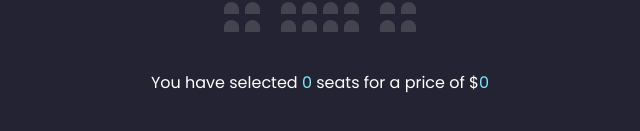
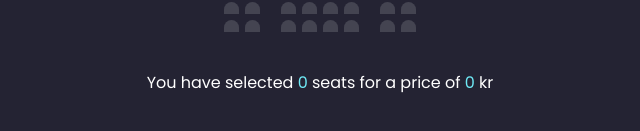
Before and after one commit to jesscampb/MovieSeatBooker, a React (Vite) app: page / in a window 1280 px wide. Shown: the part 501-632 px from the top of the page, without its empty margins (320-960 px from the left). Built offline with nearby package versions, Linux system fonts and the light colour scheme; data requests are answered from the project's data file.

Commit message:
SelectionInfo now updates with accurate seat amount and total price.

```diff
--- a/src/components/SelectionInfo.tsx
+++ b/src/components/SelectionInfo.tsx
@@ -6,9 +6,13 @@ interface SelectionInfoProps {
 }
 
 function SelectionInfo({moviePrice, seatCount}: SelectionInfoProps){
+
+  const ticketTotal = moviePrice * seatCount;
+
   return(
-      <p className="text">
-      You have selected <span id="count">0</span> seats for a price of $<span id="total">0</span>
+    <p className="text">
+      You have selected <span id="count">{seatCount}</span> seats
+      for a price of <span id="total">{ticketTotal}</span> kr
     </p>
   );
 }
```
